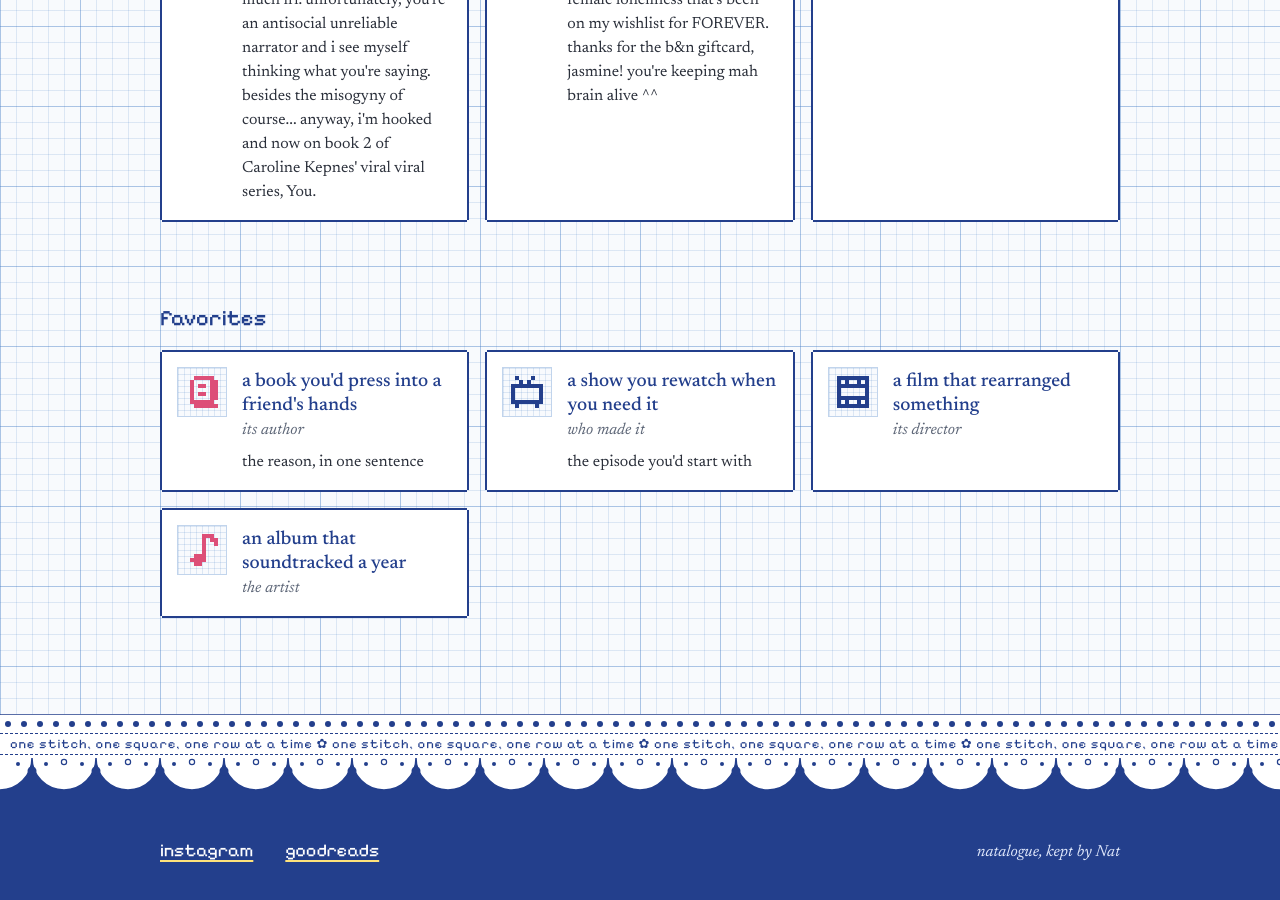
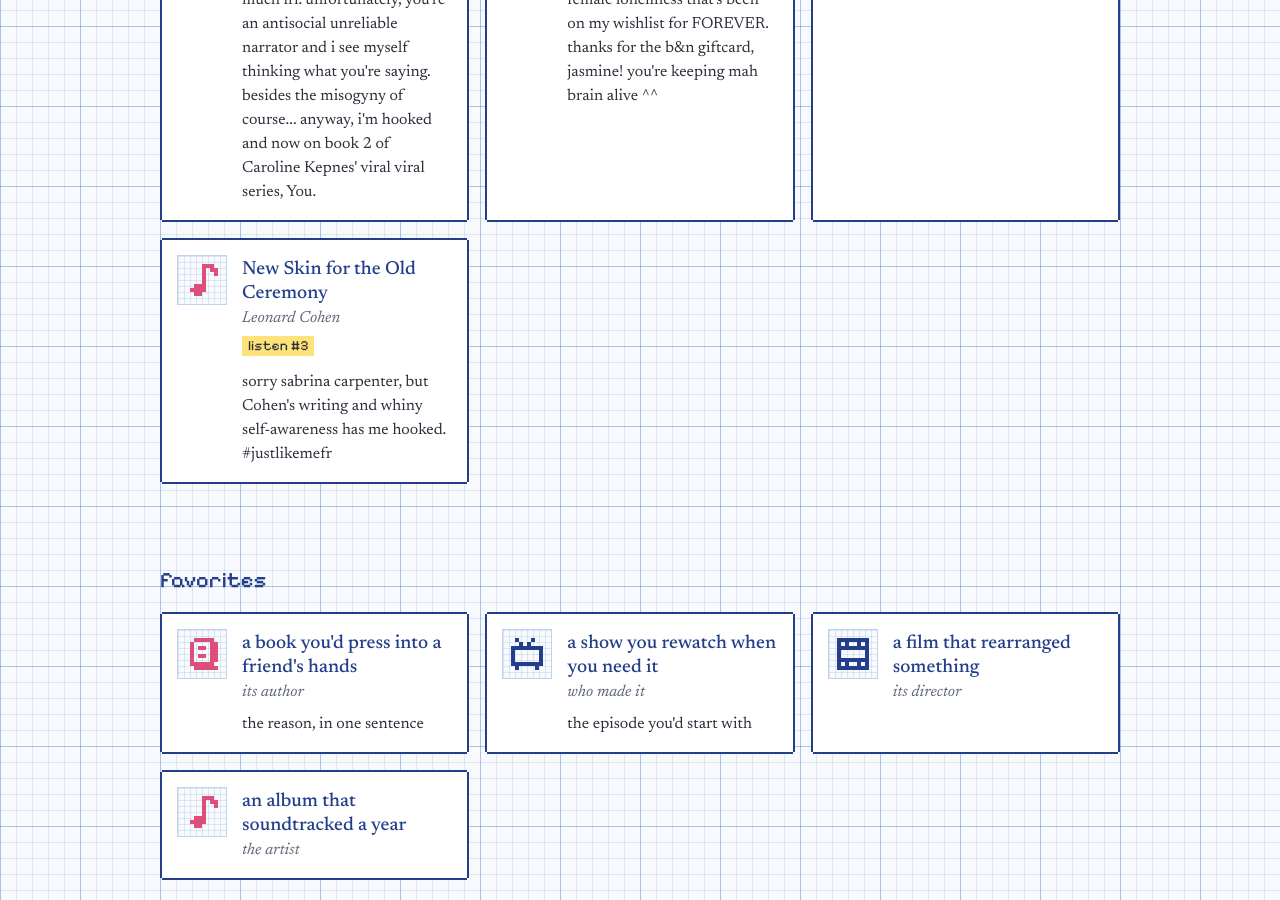
Before and after one commit to alijahbuada/natalogue, a Jekyll site: the page built from shelves.html, in a window 1280 px wide and 900 px high, scrolled down 614 px. Built offline with Jekyll 4.4.1, drawn with Linux system fonts in a browser that asks for light colours.

Commit message:
Update _data/shelves.yml (via editor)

```diff
--- a/_data/shelves.yml
+++ b/_data/shelves.yml
@@ -18,6 +18,12 @@ currently:
     type: show
     progress: season 4, ep 3
     note: banzai kashira !!
+  - title: New Skin for the Old Ceremony
+    type: music
+    by: Leonard Cohen
+    progress: "listen #3"
+    note: "sorry sabrina carpenter, but Cohen's writing and whiny self-awareness has
+      me hooked. #justlikemefr"
 favorites:
   - title: a book you'd press into a friend's hands
     type: book
```
